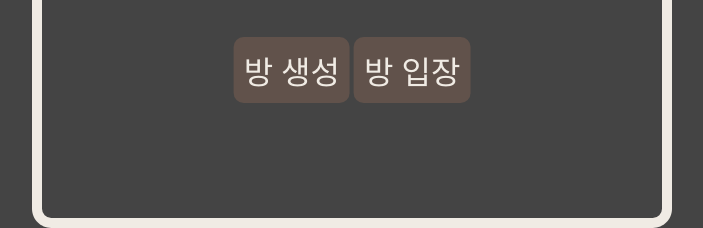
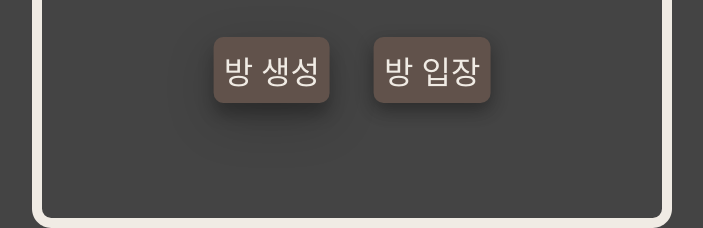
Before and after one commit to rdg1029/ChatZip, a website: page dist/index.html in a window 1280 px wide. In both pictures the pointer is over the button "방 생성". Shown: the part 635-863 px from the top of the page, without its empty margins (288-991 px from the left). Drawn offline with Linux system fonts and the light colour scheme; a web font is replaced by a local one.

Commit message:
Update index.html : Add button shadow

```diff
--- a/dist/index.html
+++ b/dist/index.html
@@ -22,6 +22,7 @@
         .main > h1 {
             color: #f0ebe4;
             font-size: 5em;
+            cursor: unset;
         }
         #title {
             color: #f0ebe4;
@@ -50,12 +51,18 @@
         }
         #create-room, #enter-room {
             background-color: #61524b;
+            margin-inline: 20px;
             color: #f0ebe4;
             font-size: 2em;
             font-family: JejuHallasan;
             padding: 10px;
             border: none;
             border-radius: 10px;
+            box-shadow: 0 8px 16px 0 rgba(0,0,0,0.2), 0 6px 20px 0 rgba(0,0,0,0.19);
+        }
+        #create-room:hover, #enter-room:hover {
+            box-shadow: 0 12px 16px 0 rgba(0,0,0,0.24), 0 17px 50px 0 rgba(0,0,0,0.19);
+            cursor: pointer;
         }
     </style>
 </head>
```
